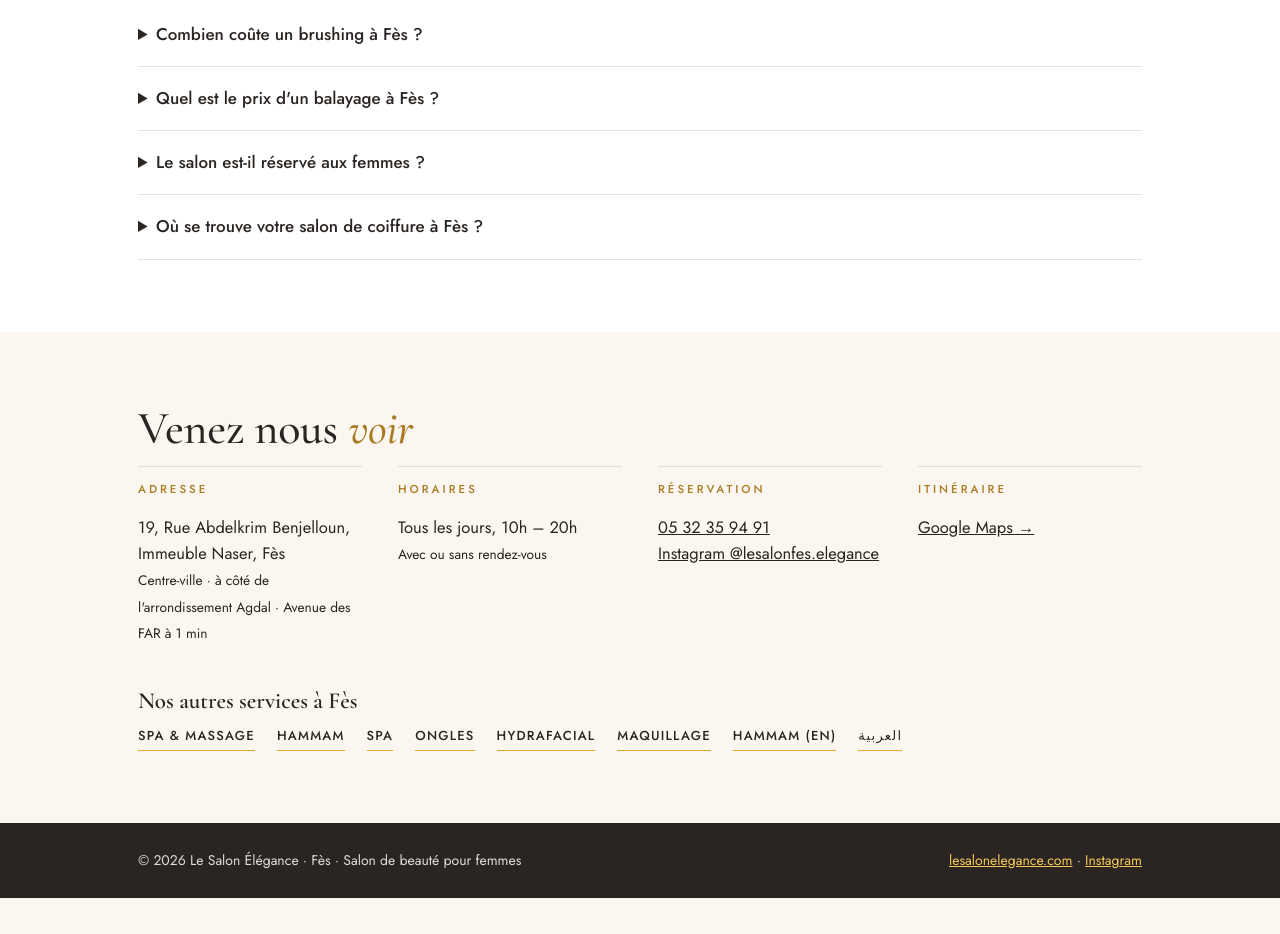
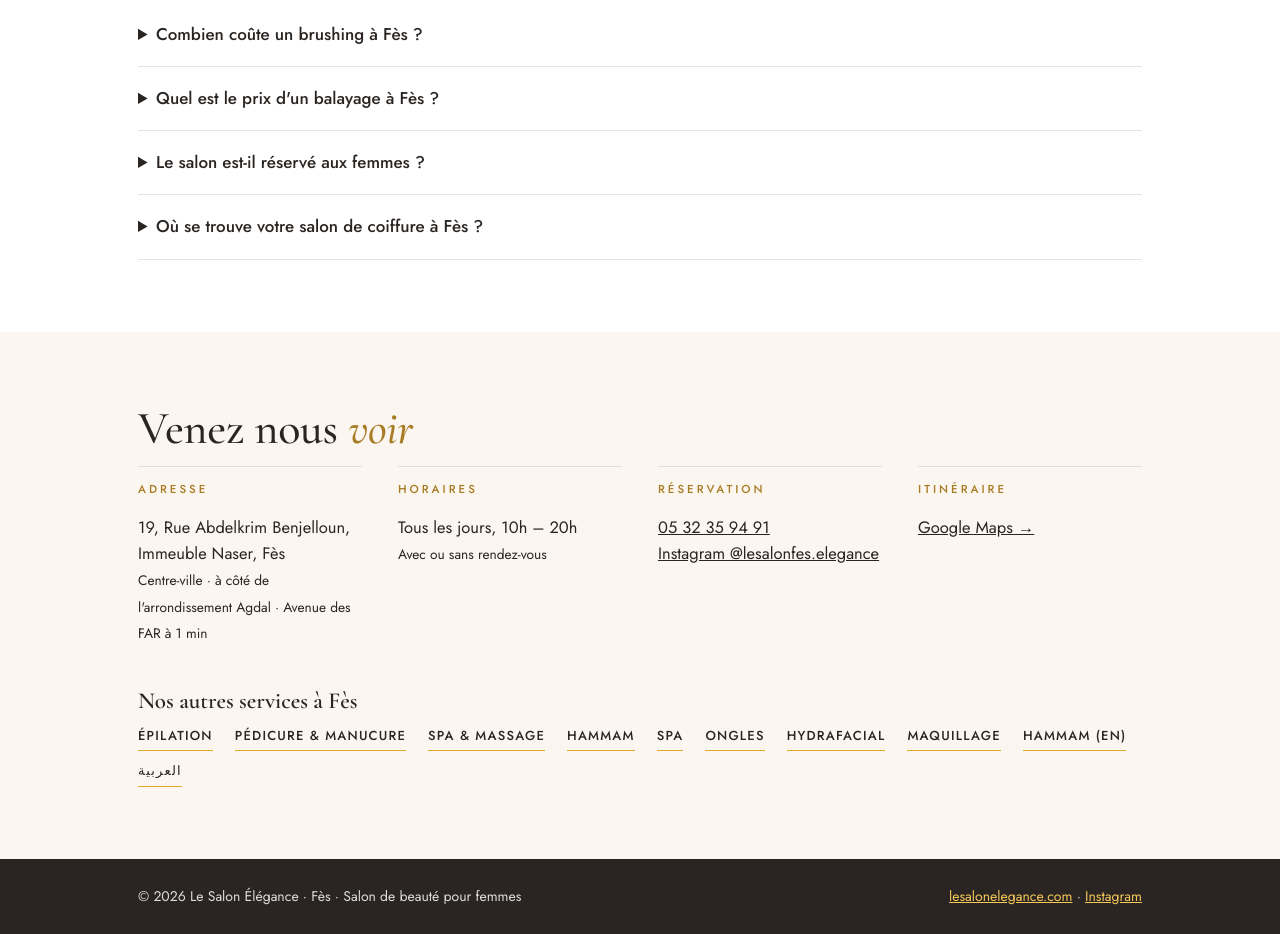
Before and after one commit to lesalonelegance/site, a plain HTML site: page coiffure-femme-fes/index.html in a window 1280 px wide. Shown: the part 2337-3271 px from the top of the page. Before the commit the page ends 3235 px from the top, so only its background shows below. Drawn offline with nearby package versions, Linux system fonts and the light colour scheme.

Commit message:
Add files via upload

```diff
--- a/coiffure-femme-fes/index.html
+++ b/coiffure-femme-fes/index.html
@@ -166,7 +166,7 @@ footer{background:#2A2522}
     <div><h3>Itinéraire</h3><p><a href="https://share.google/95vQ137T0D1SVb2Rx" target="_blank" rel="noopener">Google Maps →</a></p></div>
   </div>
   <h3 style="margin-top:26px">Nos autres services à Fès</h3>
-  <div class="related"><a href="../spa-fes/">Spa &amp; massage</a><a href="../hammam-fes/">Hammam</a><a href="../spa-fes/">Spa</a><a href="../onglerie-fes/">Ongles</a><a href="../hydrafacial-fes/">HydraFacial</a><a href="../maquillage-fes/">Maquillage</a><a href="../en/hammam-fez/">Hammam (EN)</a><a href="../ar/">العربية</a></div>
+  <div class="related"><a href="../epilation-fes/">Épilation</a><a href="../pedicure-manucure-fes/">Pédicure &amp; manucure</a><a href="../spa-fes/">Spa &amp; massage</a><a href="../hammam-fes/">Hammam</a><a href="../spa-fes/">Spa</a><a href="../onglerie-fes/">Ongles</a><a href="../hydrafacial-fes/">HydraFacial</a><a href="../maquillage-fes/">Maquillage</a><a href="../en/hammam-fez/">Hammam (EN)</a><a href="../ar/">العربية</a></div>
 </div></section>
 </main>
 <footer><div class="wrap"><span>© 2026 Le Salon Élégance · Fès · Salon de beauté pour femmes</span><span><a href="../">lesalonelegance.com</a> · <a href="https://www.instagram.com/lesalonfes.elegance/" target="_blank" rel="noopener">Instagram</a></span></div></footer>
```
